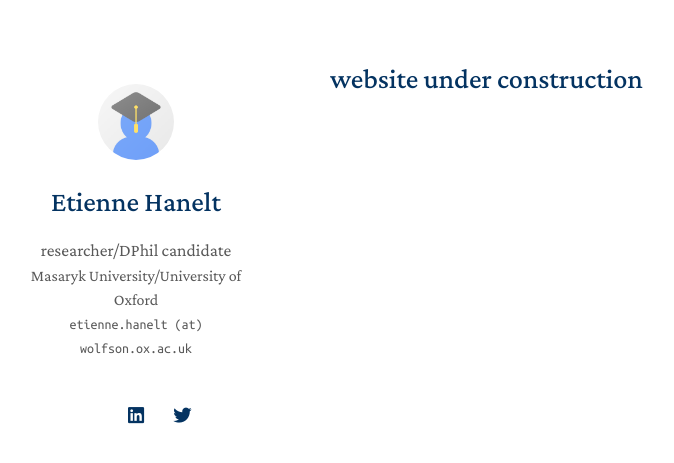
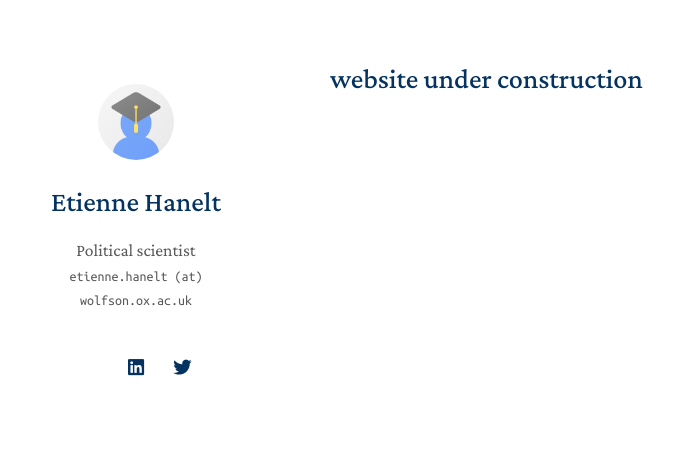
Before and after one commit to EtienneHanelt/etiennehanelt.github.io, a Jekyll site: the page built from index.md, in a window 1280 px wide. Shown: the top 463 px of the page, without its empty margins (140-814 px from the left). Built offline with Jekyll 4.4.1, drawn with Linux system fonts in a browser that asks for light colours; nearby versions of some CDN libraries; a style sheet for code colours, icons or effects is not loaded; our own code applies the rules of GitHub Pages for plain Markdown files.

Commit message:
Update _config.yml

```diff
--- a/_config.yml
+++ b/_config.yml
@@ -1,7 +1,7 @@
 # Basic Information
 title: Etienne Hanelt
-position: researcher/DPhil candidate
-affiliation: Masaryk University/University of Oxford
+position: Political scientist
+#affiliation:
 email: etienne.hanelt (at) wolfson.ox.ac.uk
 
 # Search Engine Optimization (SEO)
```
